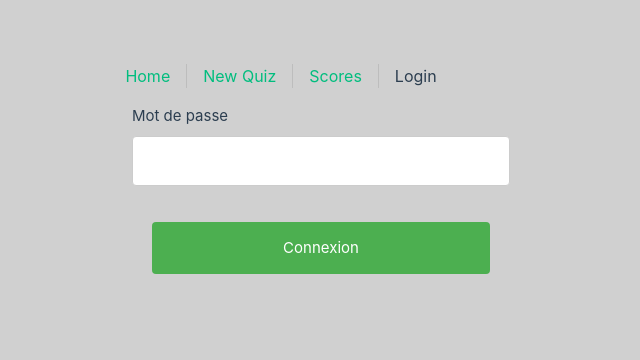
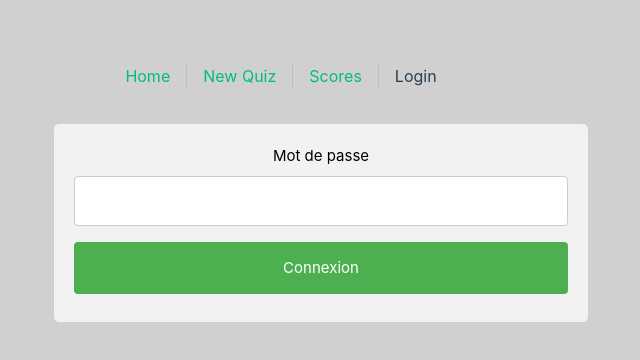
Before and after one commit to MickaelBan/quiz-fullstack, a Vue app in the folder quiz-ui/: page /login in a window 1280 px wide. Shown: the top 360 px of the page, without its empty margins (319-959 px from the left). Built offline with nearby package versions, Linux system fonts and the light colour scheme.

Commit message:
Login will work, one day.

```diff
--- a/quiz-ui/src/views/Login.vue
+++ b/quiz-ui/src/views/Login.vue
@@ -1,13 +1,12 @@
+
 
 <template>
 
-    <div id="login" v-if="isToken">
+    <div class= "cpnt" v-if="!adminMode">
 
         <label for="login">Mot de passe </label>
         <input type="password" v-model="pwd"/>
-        <div class="button">
-            <input type="submit" name="login" value="Connexion" v-on:click="login(pwd)">
-        </div>
+        <input type="submit" name="login" value="Connexion" v-on:click="login(pwd)">
     </div>
 
     <div id="back-office" v-else>
@@ -32,14 +31,20 @@ export default {
         return(adminMode);
     },
     methods: {
-        login(pwd){
-            let response = QuizApiService.postLogin(pwd)
-            console.log(response)
+        async login(pwd){
+            let response = await QuizApiService.postLogin(pwd);
+            if (response.status === 200){
+                window.localStorage.setItem("token", response.data["token"]);
+                this.adminMode = true;
+
+                console.log(this.adminMode);
+            }
         }
     },
     computed: {
         isToken(){
             let token = window.localStorage.getItem("token");
+            console.log("aaaa")
             return (token === null ? true : false);
         }
     }
```
